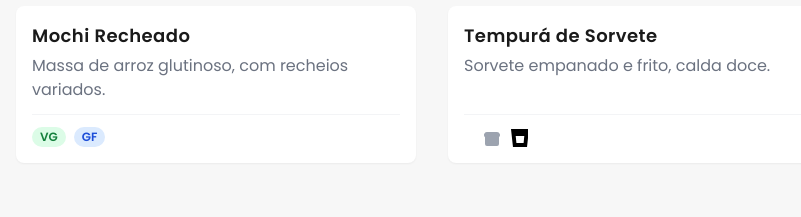
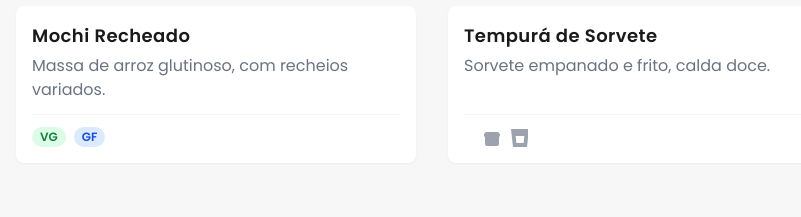
Before and after one commit to nicksonsantos-sys/Trabalho-facul, a React (Vite) app: page / in a window 1280 px wide. Shown: the part 2900-3117 px from the top of the page, without its empty margins (208-1009 px from the left). Built offline with nearby package versions, Linux system fonts and the light colour scheme.

Commit message:
Update Icons.tsx

```diff
--- a/components/Icons.tsx
+++ b/components/Icons.tsx
@@ -55,7 +55,7 @@ export const EggIcon = createIcon<IconProps>(({ className, title }) => (
 // FIX: Removed trailing comma from generic type argument list.
 export const MilkIcon = createIcon<IconProps>(({ className, title }) => (
   <BaseIcon className={className} title={title}>
-    <path fill="#000000" d="M5 2h14l-1.64 16.398A4 4 0 0 1 13.38 22h-2.76a4 4 0 0 1-3.98-3.602L5 2Zm2.51 5l-.3-3h9.58l-.3 3H7.51Zm.2 2l.92 9.199A2 2 0 0 0 10.62 20h2.76a2 2 0 0 0 1.99-1.801L16.29 9H7.71ZM7 22q-.775 0-1.35-.5T5 20.225L3 2h18l-2 18.225q-.075.775-.65 1.275T17 22H7ZM5.225 4L6.55 16h10.9l1.3-12H5.225Z" />
+    <path d="M5 2h14l-1.64 16.398A4 4 0 0 1 13.38 22h-2.76a4 4 0 0 1-3.98-3.602L5 2Zm2.51 5l-.3-3h9.58l-.3 3H7.51Zm.2 2l.92 9.199A2 2 0 0 0 10.62 20h2.76a2 2 0 0 0 1.99-1.801L16.29 9H7.71ZM7 22q-.775 0-1.35-.5T5 20.225L3 2h18l-2 18.225q-.075.775-.65 1.275T17 22H7ZM5.225 4L6.55 16h10.9l1.3-12H5.225Z" />
   </BaseIcon>
 ));
 
```
